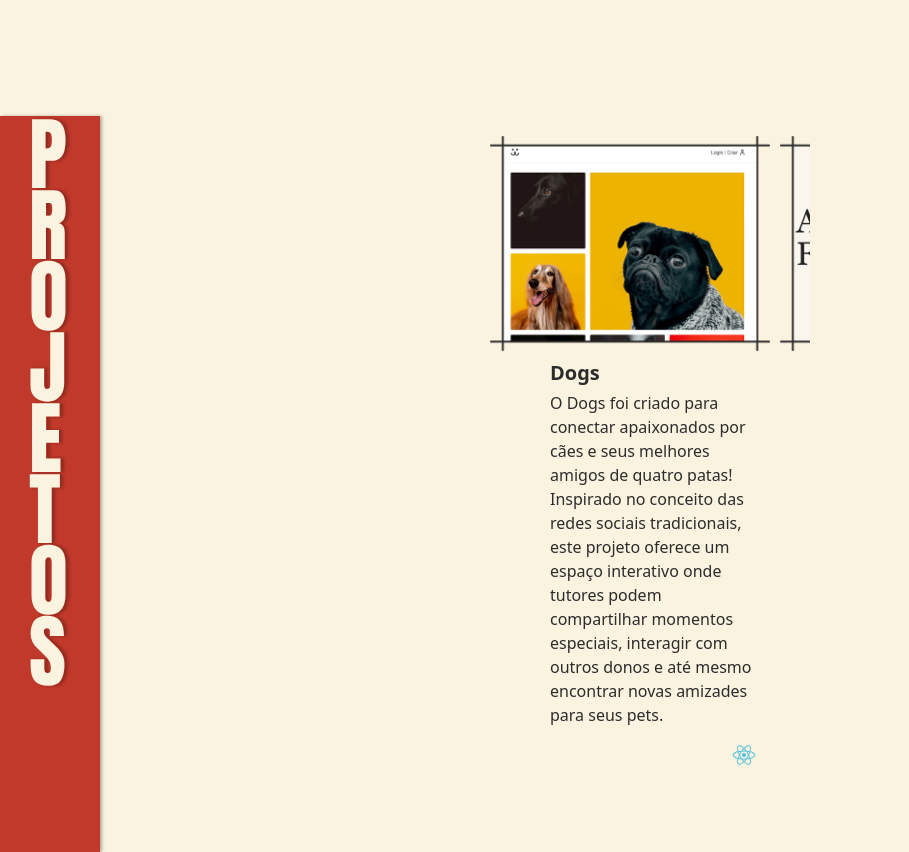
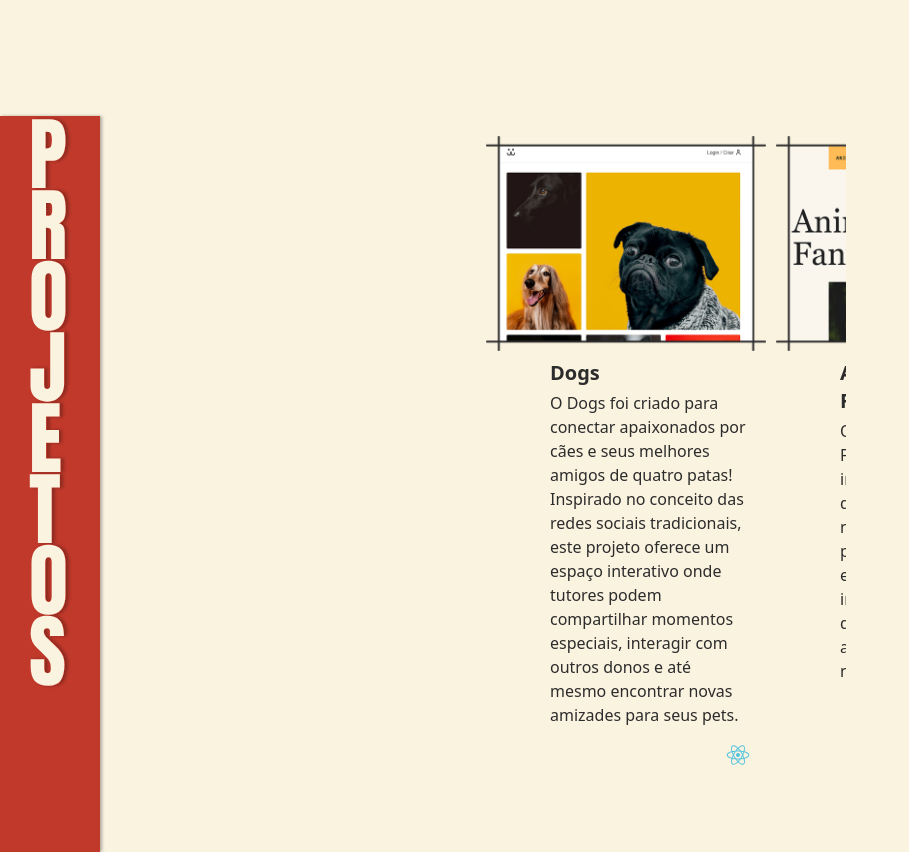
Before and after one commit to RNoleto/portfolio2025, a Vue app: page / in a window 1280 px wide. Shown: the part 1420-2272 px from the top of the page, without its empty margins (0-909 px from the left). Built offline with nearby package versions, Linux system fonts and the light colour scheme.

Commit message:
Teste Ajuste Swiper

```diff
--- a/src/components/Swiper.vue
+++ b/src/components/Swiper.vue
@@ -20,7 +20,7 @@ const swiperOptions = {
 </script>
 
 <template>
-  <Swiper v-bind="swiperOptions" class="translate-x-[10px] w-[320px] overflow-hidden">
+  <Swiper v-bind="swiperOptions" class="translate-x-[26px] w-[360px] overflow-hidden">
     <SwiperSlide
       v-for="(project, index) in projects"
       :key="index"
@@ -32,7 +32,7 @@ const swiperOptions = {
           :alt="project.title"
           class="w-[360px] h-[215px] object-cover"
         />
-        <div class="ml-[60px] mt-2 text-darkCream w-[206px]">
+        <div class="ml-[64px] mt-2 text-darkCream w-[200px]">
           <h3 class="text-xl font-bold mb-1">{{ project.title }}</h3>
           <p class="mb-4">{{ project.description }}</p>
           <div class="flex justify-end space-x-2">
--- a/src/views/Projects.vue
+++ b/src/views/Projects.vue
@@ -39,7 +39,7 @@ const projects = [
         </div>
         <span class="barra absolute z-1 left-0 top-0 bg-redCream w-[100px] h-full flex flex-col items-center">
         </span>
-        <span class="absolute z-2 left-[40px] top-[250px] bg-redCream w-[60px] h-[350px]"></span>
+        <span class="absolute z-2 left-[40px] top-[240px] bg-redCream w-[60px] h-[350px]"></span>
         <Swiper :projects="projects" class="relative z-5"/>
     </section>
 </template>
```
